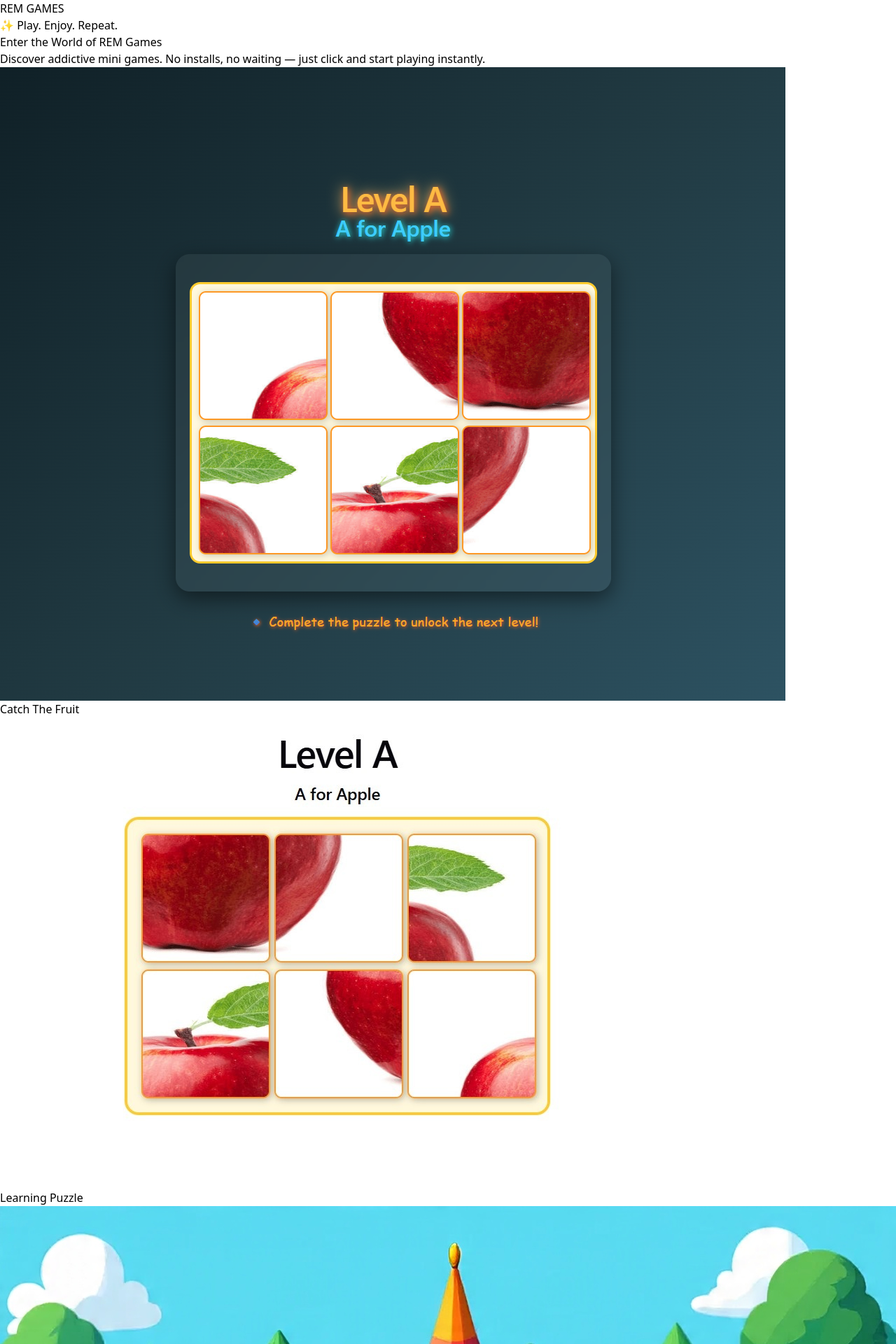
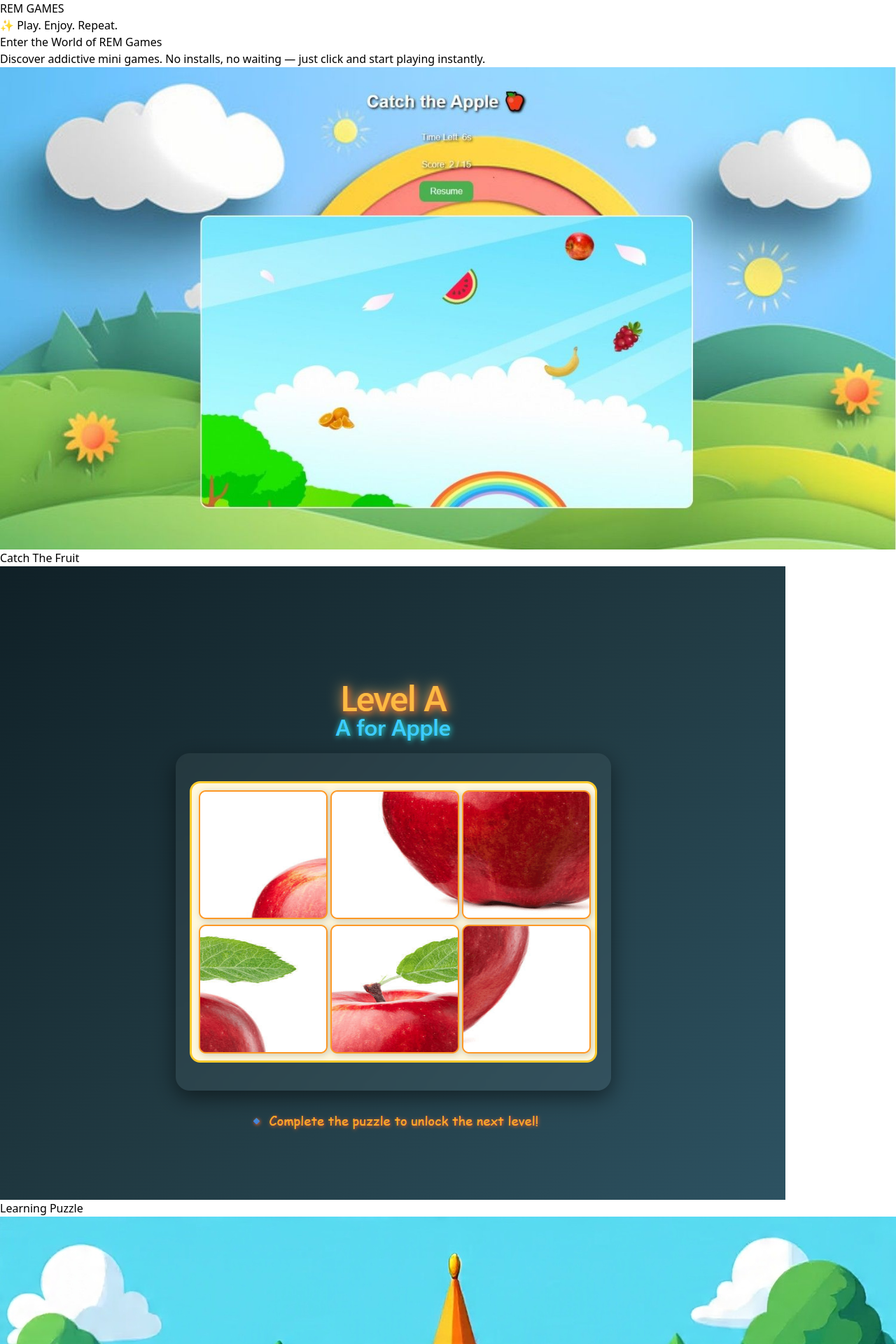
Before and after one commit to rajabeventmanagement-hub/rem-games, a React (Vite) app: page / in a window 1280 px wide. Shown: the top 1920 px of the page at 70% size. Built offline with nearby package versions, Linux system fonts and the light colour scheme.

Commit message:
First commit

```diff
--- a/src/data/game.js
+++ b/src/data/game.js
@@ -2,13 +2,13 @@ const games = [
   {
     id: 1,
     title: "Catch The Fruit",
-    image: "/apple.png",
+    image: "/catch-apple.jpg",
     link: "https://catch-the-fruits-five.vercel.app/"
   },
   {
     id: 2,
     title: "Learning Puzzle",
-    image: "/puzzle.jpeg",
+    image: "/apple.png",
     link: "https://learning-puzzle.vercel.app/"
   },
   {
```
